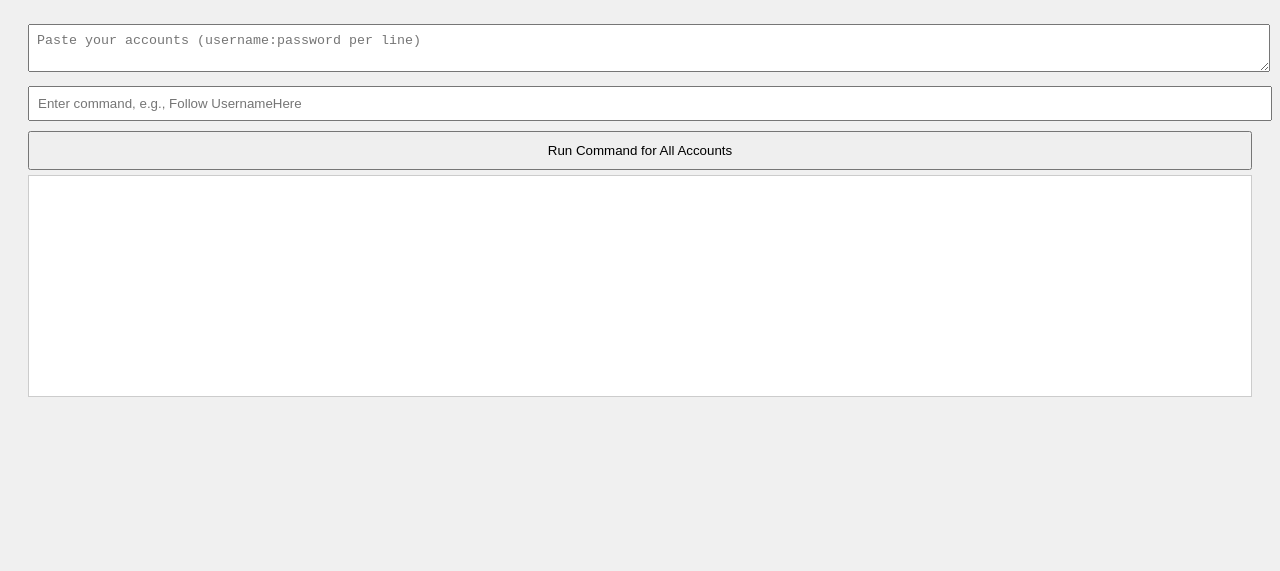
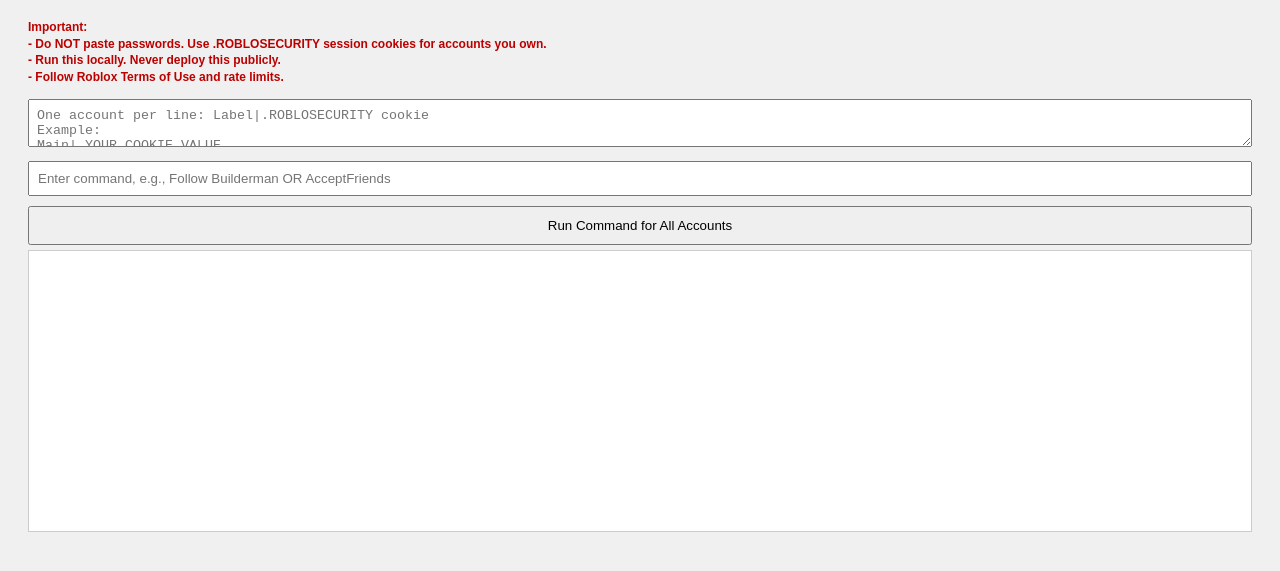
Before and after one commit to StrangeGamerMan/Manage-All-roblox-accounts-at-once, a plain HTML site: page index.html in a window 1280 px wide. Shown: the part 89-660 px from the top of the page. Drawn offline with Linux system fonts and the light colour scheme.

Commit message:
Update index.html

```diff
--- a/index.html
+++ b/index.html
@@ -1,20 +1,34 @@
 <!DOCTYPE html>
 <html lang="en">
 <head>
-<meta charset="UTF-8">
+  <meta charset="UTF-8" />
   <title>Roblox Multi-Account Command Dashboard</title>
   <style>
-body { font-family: Arial; padding: 20px; background: #f0f0f0; }
-textarea, input { width: 100%; margin: 5px 0; padding: 8px; }
-button { padding: 10px; margin: 5px 0; width: 100%; }
-#output { white-space: pre-line; background: #fff; padding: 10px; border: 1px solid #ccc; height: 200px; overflow-y: scroll;}
+    body { font-family: Arial, sans-serif; padding: 20px; background: #f0f0f0; }
+    textarea, input { width: 100%; margin: 5px 0; padding: 8px; box-sizing: border-box; }
+    button { padding: 10px; margin: 5px 0; width: 100%; cursor: pointer; }
+    #output { white-space: pre-line; background: #fff; padding: 10px; border: 1px solid #ccc; height: 260px; overflow-y: scroll; }
+    .note { font-size: 12px; color: #444; line-height: 1.4; margin-bottom: 8px; }
+    .warn { color: #b00; font-weight: bold; }
   </style>
 </head>
 <body>
   <h1>Roblox Multi-Account Command Dashboard</h1>
 
-<textarea id="accounts" placeholder="Paste your accounts (username:password per line)"></textarea>
-<input id="commandInput" placeholder="Enter command, e.g., Follow UsernameHere" />
+  <div class="note warn">
+    Important:
+    <br>- Do NOT paste passwords. Use .ROBLOSECURITY session cookies for accounts you own.
+    <br>- Run this locally. Never deploy this publicly.
+    <br>- Follow Roblox Terms of Use and rate limits.
+  </div>
+
+  <textarea id="accounts" placeholder="One account per line: Label|.ROBLOSECURITY cookie
+Example:
+Main|_YOUR_COOKIE_VALUE
+Alt1|_ANOTHER_COOKIE_VALUE"></textarea>
+
+  <input id="commandInput" placeholder="Enter command, e.g., Follow Builderman OR AcceptFriends" />
+
   <button id="runCommand">Run Command for All Accounts</button>
 
   <div id="output"></div>
```
Lines whose indentation alone changed are shown as unchanged.
